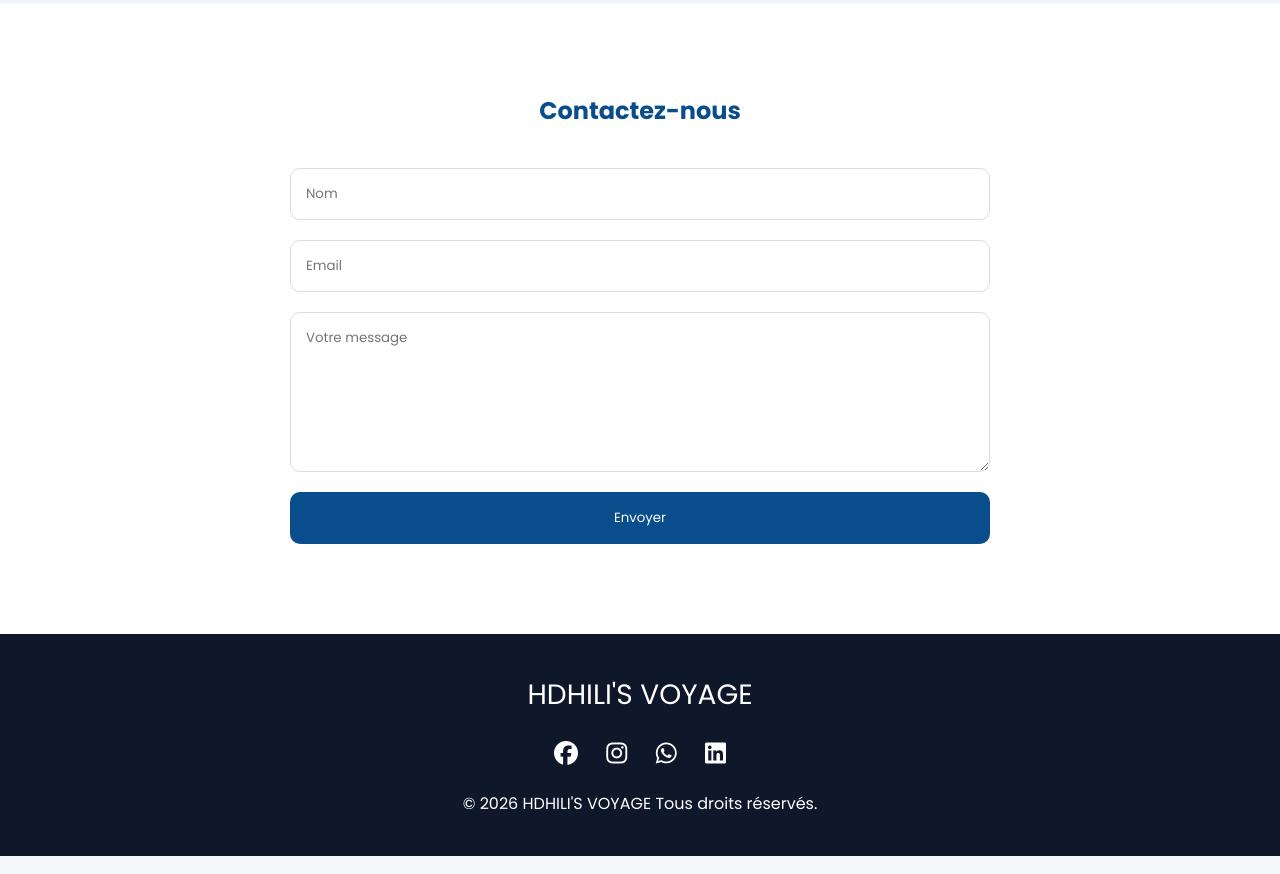
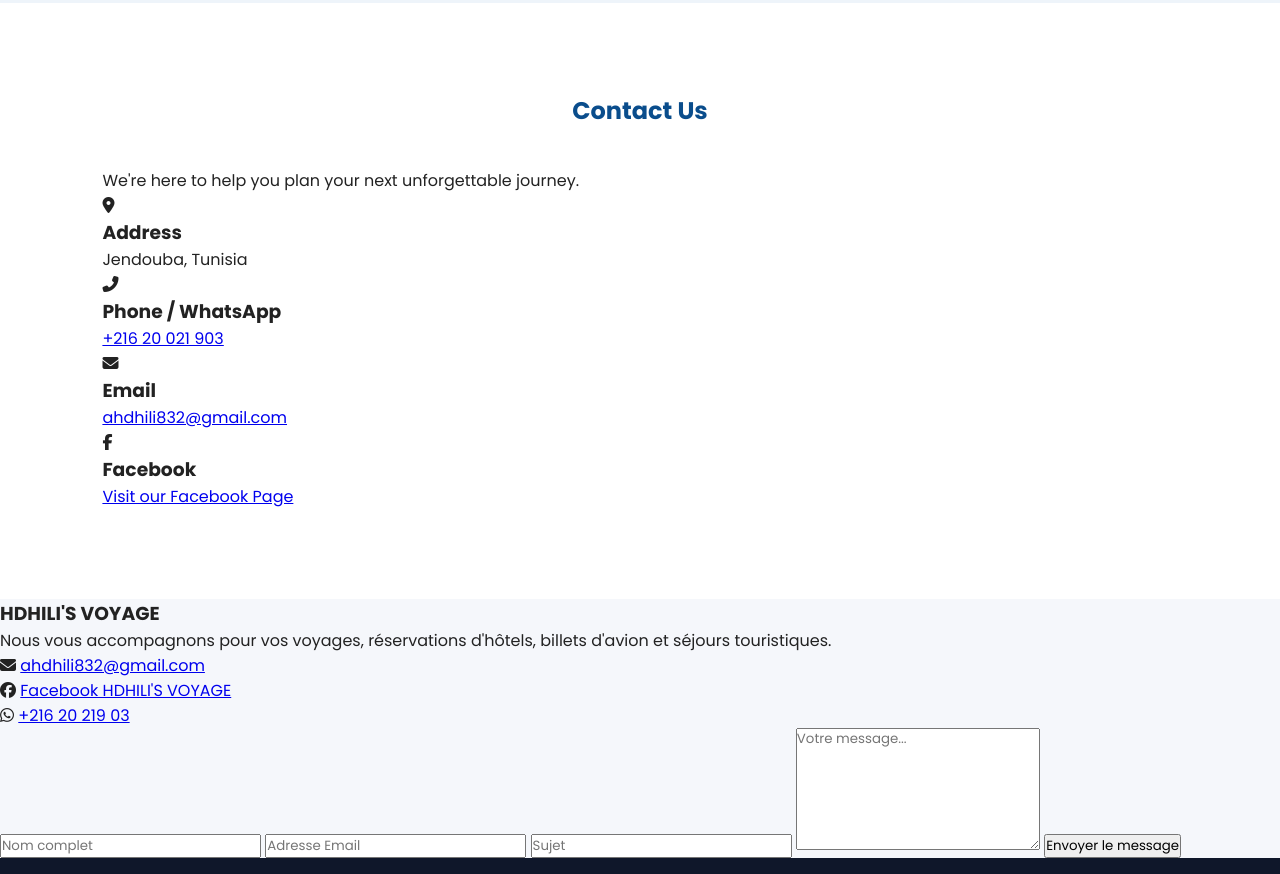
Before and after one commit to ahmedhdhili832-dotcom/Hdhili-s-voyage, a plain HTML site: page index.html in a window 1280 px wide. Shown: the part 3166-4040 px from the top of the page. Drawn offline with Linux system fonts and the light colour scheme.

Commit message:
Update index.html

```diff
--- a/index.html
+++ b/index.html
@@ -294,34 +294,120 @@ Organisation parfaite.
 </div>
 
 </section>
+<!-- ================= CONTACT ================= -->
+<section id="contact" class="contact">
+
+    <div class="contact-title">
+        <h2>Contact Us</h2>
+        <p>We're here to help you plan your next unforgettable journey.</p>
+    </div>
+
+    <div class="contact-container">
+
+        <div class="contact-card">
+            <i class="fas fa-map-marker-alt"></i>
+            <h3>Address</h3>
+            <p>Jendouba, Tunisia</p>
+        </div>
+
+        <div class="contact-card">
+            <i class="fas fa-phone-alt"></i>
+            <h3>Phone / WhatsApp</h3>
+            <a href="https://wa.me/21620021903" target="_blank">
+                +216 20 021 903
+            </a>
+        </div>
+
+        <div class="contact-card">
+            <i class="fas fa-envelope"></i>
+            <h3>Email</h3>
+            <a href="mailto:ahdhili832@gmail.com">
+                ahdhili832@gmail.com
+            </a>
+        </div>
+
+        <div class="contact-card">
+            <i class="fab fa-facebook-f"></i>
+            <h3>Facebook</h3>
+            <a href="https://www.facebook.com/profile.php?id=61564720002244" target="_blank">
+                Visit our Facebook Page
+            </a>
+        </div>
+
+    </div>
+
+</section>
 
 
+        <!-- Informations -->
 
-<!-- CONTACT -->
+        <div class="contact-info">
 
-<section class="contact" id="contact">
+            <h3>HDHILI'S VOYAGE</h3>
 
-<h2>Contactez-nous</h2>
+            <p>
+                Nous vous accompagnons pour vos voyages,
+                réservations d'hôtels, billets d'avion
+                et séjours touristiques.
+            </p>
+
+            <div class="info">
+
+                <i class="fas fa-envelope"></i>
+
+                <a href="mailto:ahdhili832@gmail.com">
+                    ahdhili832@gmail.com
+                </a>
+
+            </div>
+
+            <div class="info">
+
+                <i class="fab fa-facebook"></i>
+
+                <a href="https://www.facebook.com/profile.php?id=61564720002244" target="_blank">
+                    Facebook HDHILI'S VOYAGE
+                </a>
+
+            </div>
+
+            <div class="info">
+
+                <i class="fab fa-whatsapp"></i>
+
+                <a href="https://wa.me/2162021903" target="_blank">
+                    +216 20 219 03
+                </a>
+
+            </div>
+
+        </div>
+
+        <!-- Formulaire -->
+
+        <div class="contact-form">
 
             <form>
 
-<input type="text" placeholder="Nom">
+                <input type="text" placeholder="Nom complet" required>
 
-<input type="email" placeholder="Email">
+                <input type="email" placeholder="Adresse Email" required>
 
-<textarea placeholder="Votre message"></textarea>
+                <input type="text" placeholder="Sujet">
 
-<button>
+                <textarea rows="6" placeholder="Votre message..." required></textarea>
 
-Envoyer
-
+                <button type="submit">
+                    Envoyer le message
                 </button>
 
             </form>
 
+        </div>
+
+    </div>
+
 </section>
-
-
 
 <!-- FOOTER -->
 
```
Lines whose indentation alone changed are shown as unchanged.
